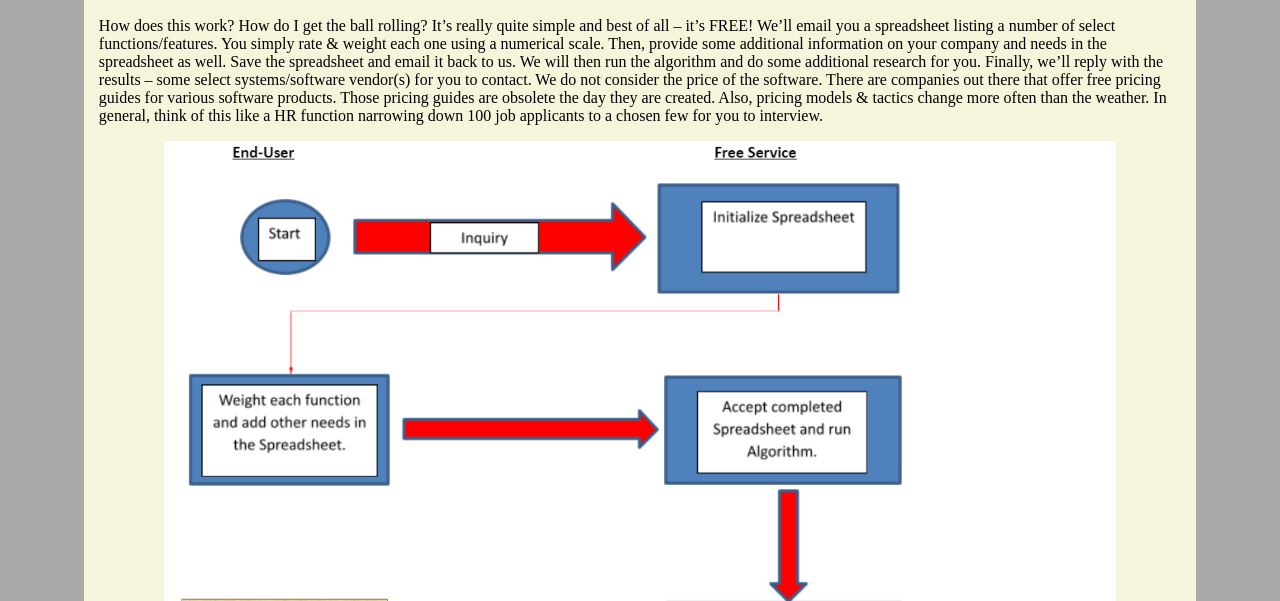
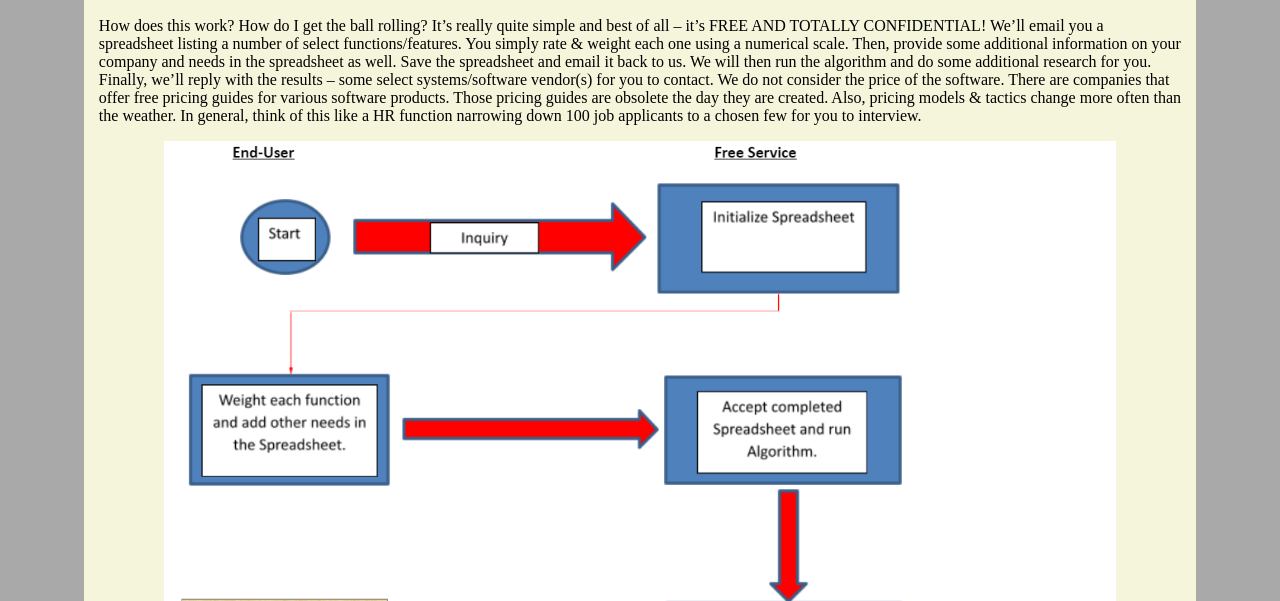
Before and after one commit to coryBove/QSS, a plain HTML site: page getting-started.html in a window 1280 px wide. Shown: the part 199-800 px from the top of the page. Drawn offline with Linux system fonts and the light colour scheme.

Commit message:
Changes in wording. Add note about confidentiality.

```diff
--- a/getting-started.html
+++ b/getting-started.html
@@ -31,13 +31,13 @@
             <h2>Getting Started</h2>
             <p>
                 How does this work? How do I get the ball rolling? It’s really quite simple and
-                best of all – it’s FREE! We’ll email you a spreadsheet listing a number of select
+                best of all – it’s FREE AND TOTALLY CONFIDENTIAL! We’ll email you a spreadsheet listing a number of select
                 functions/features. You simply rate & weight each one using a numerical scale.
                 Then, provide some additional information on your company and needs in the spreadsheet
                 as well. Save the spreadsheet and email it back to us. We will then run the algorithm
                 and do some additional research for you. Finally, we’ll reply with the results –
                 some select systems/software vendor(s) for you to contact. We do not consider the price
-                of the software. There are companies out there that offer free pricing guides for
+                of the software. There are companies that offer free pricing guides for
                 various software products. Those pricing guides are obsolete the day they are created.
                 Also, pricing models & tactics change more often than the weather. In general, think
                 of this like a HR function narrowing down 100 job applicants to a chosen few for
```
